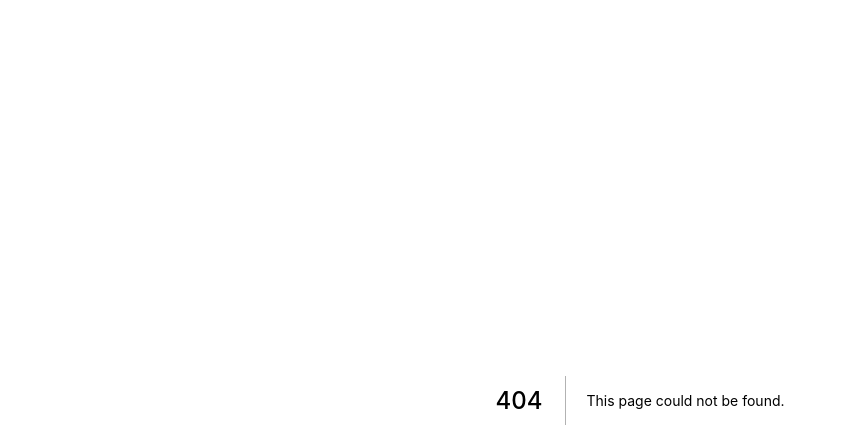
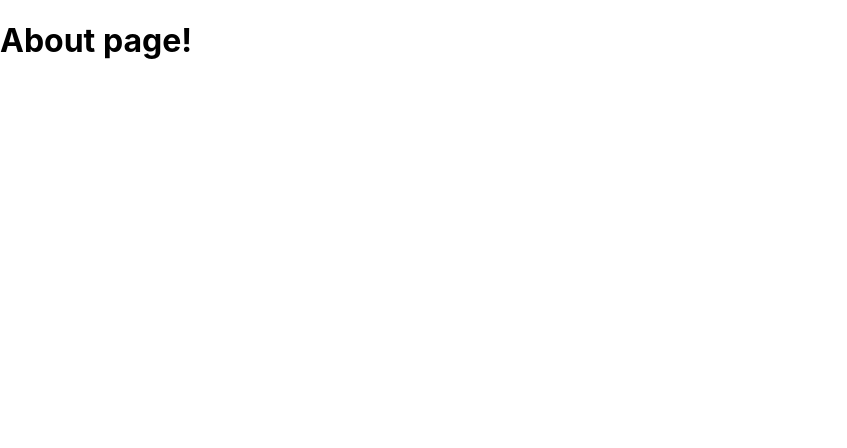
Before and after one commit to SchoolOfCode/final-project_front-end-12, a Next.js app in the folder seasonal/: page /aboutPage/aboutPage in a window 1280 px wide. Before the commit this address had no page. Shown: the top 448 px of the page, without its empty margins (0-847 px from the left). Built offline with nearby package versions, Linux system fonts and the light colour scheme.

Commit message:
about page made

```diff
--- a/seasonal/components/navbar.js
+++ b/seasonal/components/navbar.js
@@ -14,6 +14,7 @@ export function NavBar() {
     <div className={styles.div}>
       <h1>SEASONAL</h1>
       <Link href="/listPage/listPage">List Page</Link>
+      <Link href="/aboutPage/aboutPage">About Page</Link>
       <BurgerMenu/>
 
     </div>
--- /dev/null
+++ b/seasonal/pages/aboutPage/aboutPage.js
@@ -0,0 +1,12 @@
+import React from "react";
+
+
+export default function AboutPage() {
+
+    return (
+        <div>
+        <h1>About page!</h1>
+
+        </div>
+    )
+}
```
